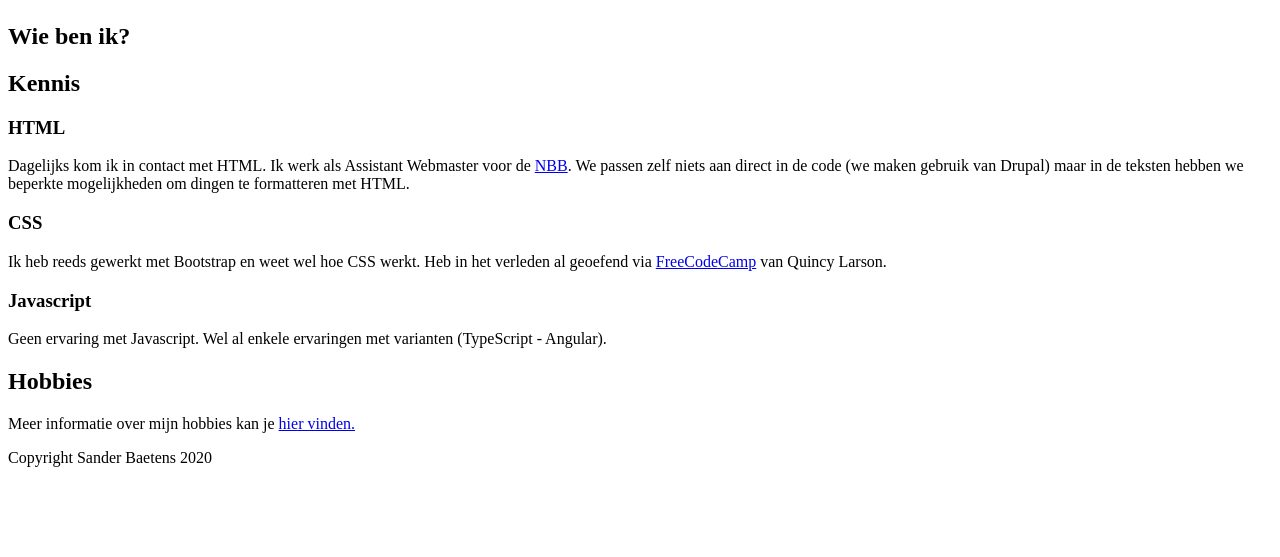
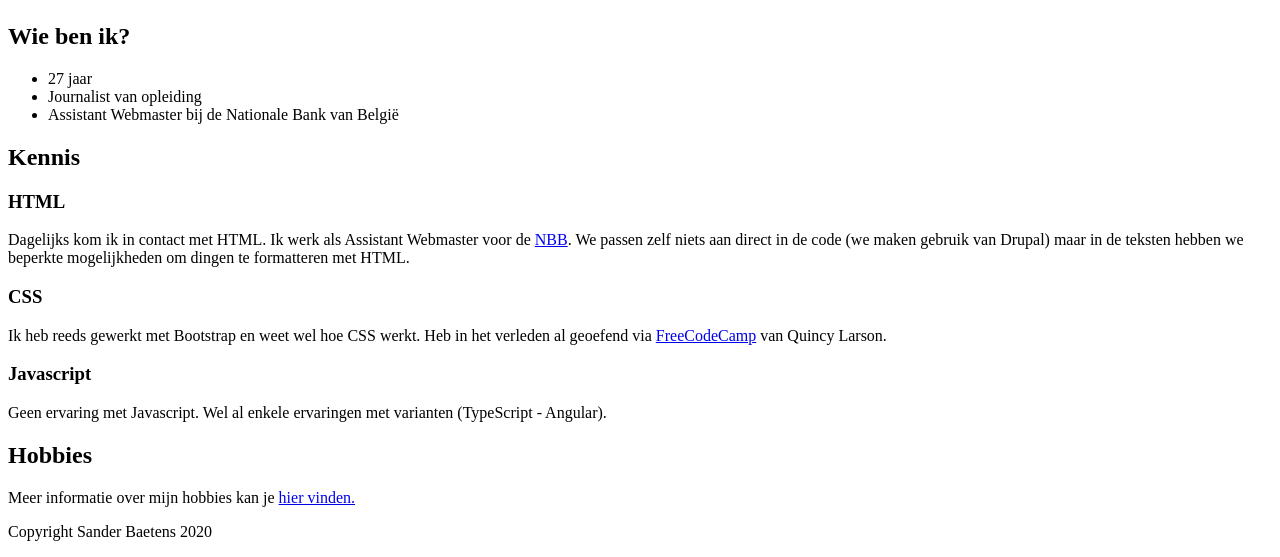
Before and after one commit to sanderbaetens/2021_WMD_Baetens_Sander, a plain HTML site: page Oefening1/home.html in a window 1280 px wide. Shown: the part 328-885 px from the top of the page. Before the commit the page ends 811 px from the top, so only its background shows below. Drawn offline with Linux system fonts and the light colour scheme.

Commit message:
Add files via upload

```diff
--- a/Oefening1/home.html
+++ b/Oefening1/home.html
@@ -12,7 +12,17 @@
 
     <h2>Wie ben ik?</h2>
     <p>
-
+<ul>
+    <li>
+        27 jaar
+    </li>
+    <li>
+        Journalist van opleiding
+    </li>
+    <li>
+        Assistant Webmaster bij de Nationale Bank van België
+    </li>
+    </ul>
     </p>
     <h2>Kennis</h2>
     <h3>HTML</h3>
```
